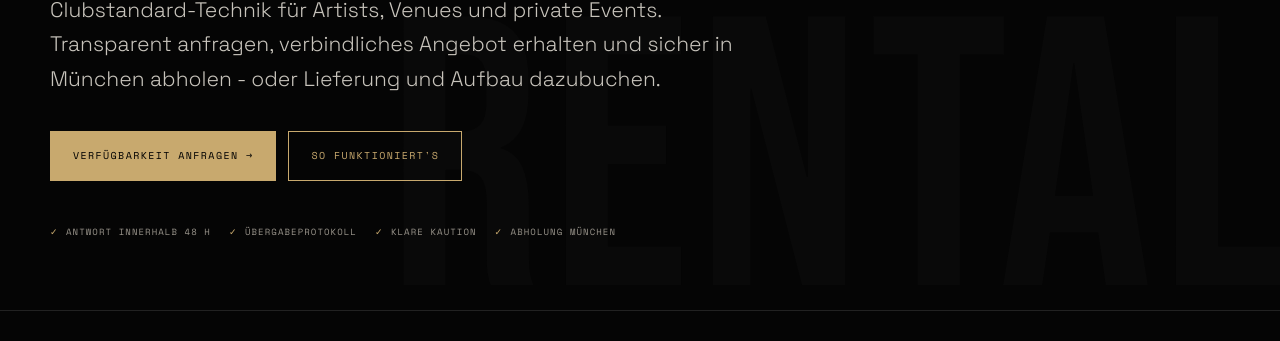
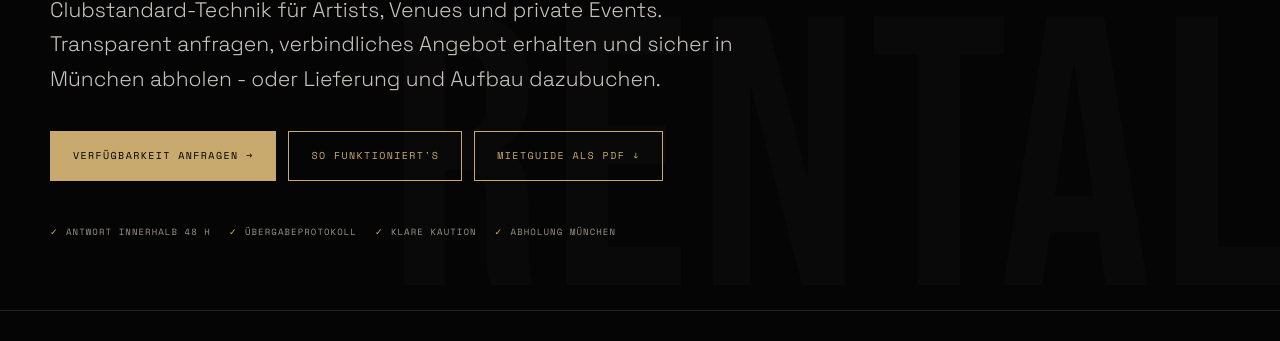
Before and after one commit to Lutho8/warren-will-music, a plain HTML site: page dj-equipment-mieten-muenchen.html in a window 1280 px wide. Shown: the part 459-800 px from the top of the page. Drawn offline with nearby package versions, Linux system fonts and the light colour scheme.

Commit message:
feat: add downloadable equipment hire guide

```diff
--- a/dj-equipment-mieten-muenchen.html
+++ b/dj-equipment-mieten-muenchen.html
@@ -120,7 +120,7 @@
         <p class="crumb mono">München · Equipment Hire · By appointment</p>
         <h1>DJ-EQUIPMENT<br><em>MIETEN.</em></h1>
         <p class="lead">Clubstandard-Technik für Artists, Venues und private Events. Transparent anfragen, verbindliches Angebot erhalten und sicher in München abholen - oder Lieferung und Aufbau dazubuchen.</p>
-        <div class="hero-actions"><a class="btn gold" href="#anfrage">Verfügbarkeit anfragen →</a><a class="btn ghost" href="#ablauf">So funktioniert's</a></div>
+        <div class="hero-actions"><a class="btn gold" href="#anfrage">Verfügbarkeit anfragen →</a><a class="btn ghost" href="#ablauf">So funktioniert's</a><a class="btn ghost" href="assets/WARREN_WILL_Equipment_Hire_Customer_Guide_Munich.pdf" target="_blank" rel="noopener">Mietguide als PDF ↓</a></div>
         <div class="trust"><span>Antwort innerhalb 48 h</span><span>Übergabeprotokoll</span><span>Klare Kaution</span><span>Abholung München</span></div>
       </div>
     </section>
```
Also changed, not shown: 1 other file.
